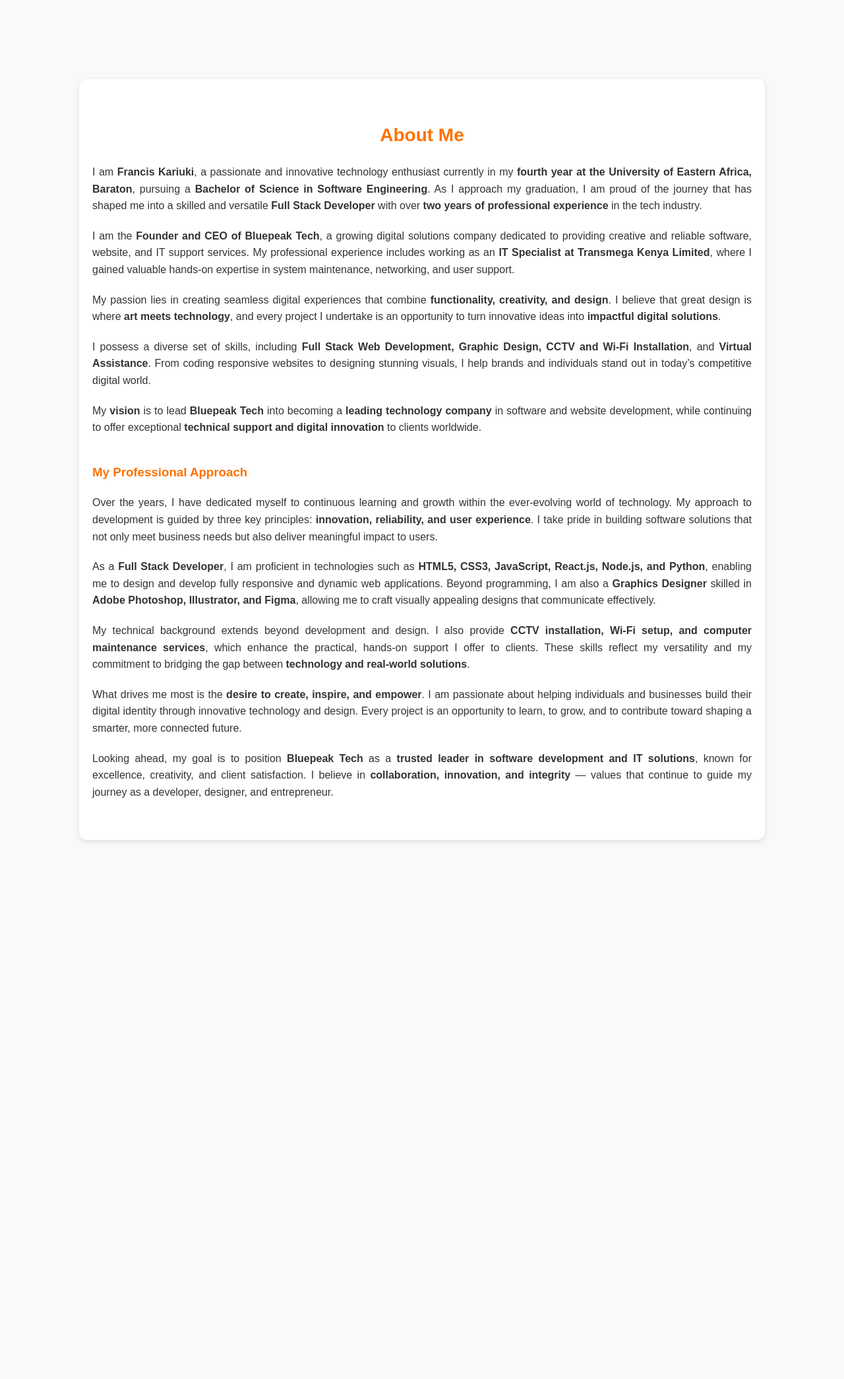
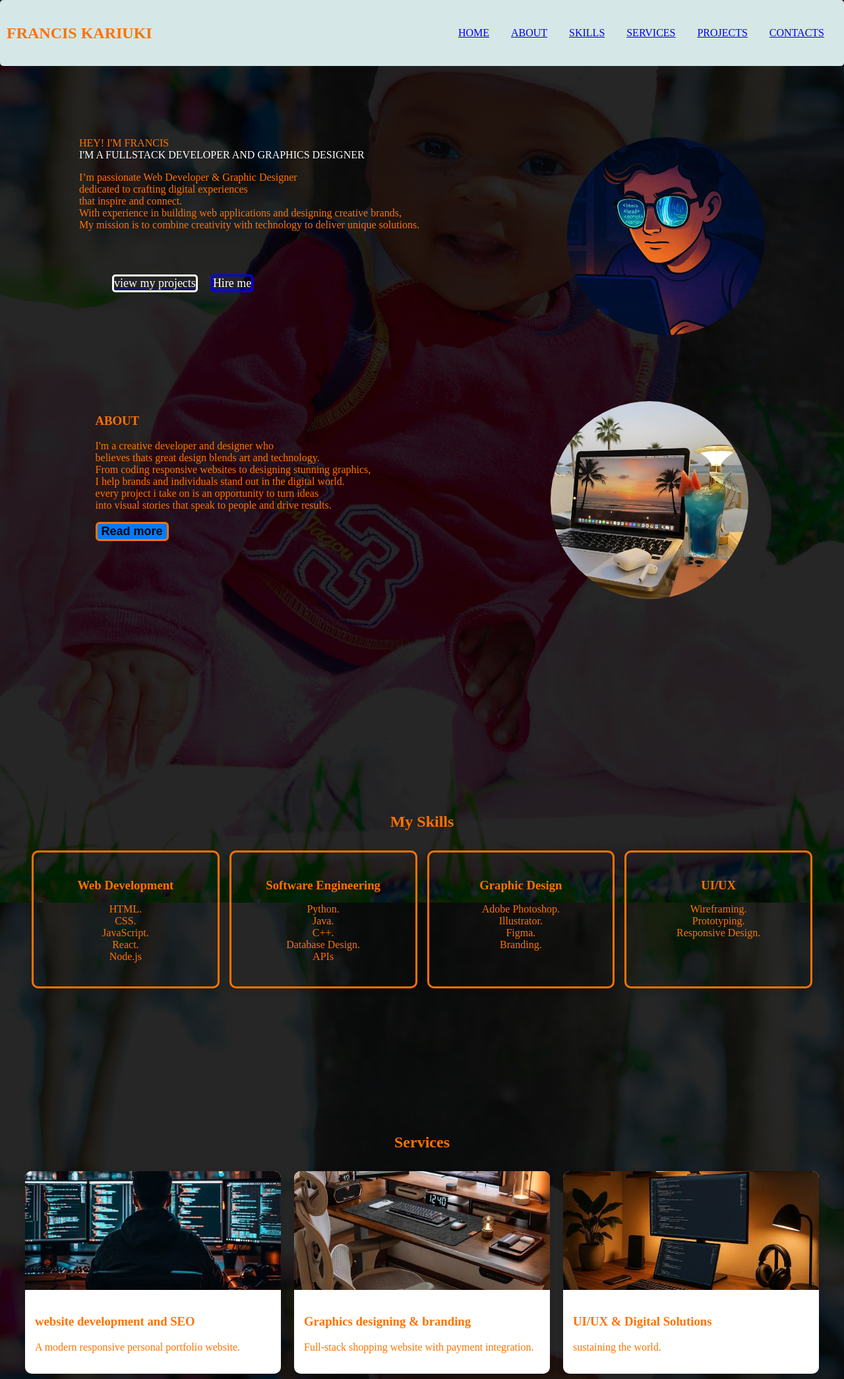
Before and after one commit to frankariuki86-png/myportifolio, a plain HTML site: page index.html in a window 1280 px wide. Shown: the top 2090 px of the page at 66% size. Before the commit the page ends 1393 px from the top, so only its background shows below. Drawn offline with Linux system fonts and the light colour scheme.

Commit message:
Add files via upload

```diff
--- a/index.html
+++ b/index.html
@@ -1,86 +1,273 @@
 <!DOCTYPE html>
-<html lang="en">
+<html>
   <head>
-  <meta charset="UTF-8">
+    <title>FRANCIS KARIUKI</title>
+    <link rel="stylesheet" href="stylesheet.css">
     <meta name="viewport" content="width=device-width, initial-scale=1.0">
-  <title>About Me - Francis Kariuki | Bluepeak Tech</title>
-  <link rel="stylesheet" href="bluepeak.css">
-  <style>
-    /* Additional About page styling */
-    body {
-      font-family: Arial, sans-serif;
-      margin: 0;
-      padding: 0;
-      background-color: #f8f9fa;
-      color: #333;
-      line-height: 1.6;
-    }
+  </head>
+  <body class="body">
+   <header class="head">
+  <div class="header">
+    <div class="right-section">
+      <div class="my-name">FRANCIS KARIUKI</div>
+    </div>
 
-    .about-container {
-      max-width: 1000px;
-      margin: 120px auto;
-      padding: 40px 20px;
-      background: #fff;
-      border-radius: 12px;
-      box-shadow: 0 3px 10px rgba(0,0,0,0.1);
-    }
+    <!-- Mobile toggle button -->
+    <button class="mobile-toggle" aria-label="Open menu" id="mobileBtn">☰</button>
 
-    .about-container h2 {
-      color: #ff7200;
-      text-align: center;
-      margin-bottom: 20px;
-      font-size: 28px;
-    }
+    <nav class="left-section" id="navLinks">
+      <a href="#home">HOME</a>
+      <a href="#about">ABOUT</a>
+      <a href="#skills">SKILLS</a>
+      <a href="#services">SERVICES</a>
+      <a href="#projects">PROJECTS</a>
+      <a href="#contact">CONTACTS</a>
+    </nav>
+  </div>
+</header>
 
-    .about-container h3 {
-      color: #ff7200;
-      margin-top: 40px;
-    }
 
-    .about-container p {
-      margin-bottom: 20px;
-      text-align: justify;
-    }
+        <section>
+          <div class="home-tab" id="home">
+        <div>
+            <div>HEY! I'M FRANCIS</div>
+        <div class="intro">I'M A FULLSTACK DEVELOPER AND GRAPHICS DESIGNER</div>
+        <div><p>I’m passionate Web Developer & Graphic Designer <br>
+            dedicated to crafting digital experiences <br>
+            that inspire and connect. <br>
+            With experience in building web applications and designing creative brands,<br>
+            My mission is to combine creativity with technology to deliver unique solutions.</p>
+        </div >
+        <div class="hire">
+            <a href="#projects"><div class="project-button">view my projects</div></a>
+            <a href="#contact"><div class="hire-us">Hire me</div></a>
+        </div>
+        </div>
+        <div>
+            <img src="photos/FB_IMG_1759422808798.jpg" class="profile-picture" alt="profile picture">
+        </div>
+      </div>
+        </section>
 
-    @media (max-width: 768px) {
-      .about-container {
-        margin: 100px 20px;
-        padding: 25px;
-      }
 
-      .about-container h2 {
-        font-size: 24px;
-      }
-    }
-  </style>
-</head>
-<body>
+      <section>
+        <div class="about" id="about">
+        <div>
+        <h3>ABOUT</h3>
+         <p>
+            I'm a creative developer and designer who <br>
+             believes thats great design blends art and technology. <br>
+            From coding responsive websites to designing stunning graphics, <br>
+            I help brands and individuals stand out in the digital world. <br>
+            every project i take on is an opportunity to turn ideas <br>
+            into visual stories that speak to people and drive results.
+        </p>
+       <a href="c:\Users\Hp\Desktop\index.html"><button class="read-about-me">Read more</button></a>
+    </div>
+    <div class="about-photo">
+        <img src="photos/FB_IMG_1761056740206.jpg" class="about-pic" alt="about us photo">
+    </div>
+      </div>
+      </section>
 
-  <section class="about-container" id="about">
-    <h2>About Me</h2>
+    <section class="skills" id="skills">
+    <h2>My Skills</h2>
+    <div class="skills-grid">
+      <div class="skill">
+        <h3>Web Development</h3>
+        <p>HTML. <br> CSS. <br> JavaScript. <br> React. <br> Node.js</p>
+      </div>
+      <div class="skill">
+        <h3>Software Engineering</h3>
+        <p>Python. <br> Java. <br> C++. <br> Database Design. <br> APIs</p>
+      </div>
+      <div class="skill">
+        <h3>Graphic Design</h3>
+        <p>Adobe Photoshop. <br> Illustrator. <br> Figma. <br> Branding.</p>
+      </div>
+      <div class="skill">
+        <h3>UI/UX</h3>
+        <p>Wireframing. <br> Prototyping. <br> Responsive Design.</p>
+      </div>
+    </div>
+  </section>
 
-    <p>I am <strong>Francis Kariuki</strong>, a passionate and innovative technology enthusiast currently in my <strong>fourth year at the University of Eastern Africa, Baraton</strong>, pursuing a <strong>Bachelor of Science in Software Engineering</strong>. As I approach my graduation, I am proud of the journey that has shaped me into a skilled and versatile <strong>Full Stack Developer</strong> with over <strong>two years of professional experience</strong> in the tech industry.</p>
+  <section class="services" id="services">
+    <h2>Services</h2>
+    <div class="services-grid">
+      <div class="service">
+        <img src="photos/FB_IMG_1760515070838.jpg" alt="service">
+        <div>
+          <h3>website development and SEO</h3>
+          <p>A modern responsive personal portfolio website.</p>
+        </div>
+      </div>
+      <div class="service">
+        <img src="photos/FB_IMG_1760685368550.jpg" alt="service">
+        <div>
+          <h3>Graphics designing & branding</h3>
+          <p>Full-stack shopping website with payment integration.</p>
+        </div>
+      </div>
+      <div class="service">
+        <img src="photos/FB_IMG_1760962949202.jpg" alt="service">
+        <div>
+          <h3>UI/UX & Digital Solutions</h3>
+          <p>sustaining the world.</p>
+        </div>
+      </div>
+    </div>
 
-    <p>I am the <strong>Founder and CEO of Bluepeak Tech</strong>, a growing digital solutions company dedicated to providing creative and reliable software, website, and IT support services. My professional experience includes working as an <strong>IT Specialist at Transmega Kenya Limited</strong>, where I gained valuable hands-on expertise in system maintenance, networking, and user support.</p>
+    <div class="services-grid">
+      <div class="service">
+        <img src="photos/FB_IMG_1761808415939.jpg" alt="service">
+        <div>
+          <h3>cctv and wifi installation</h3>
+          <p>A modern responsive personal portfolio website.</p>
+        </div>
+      </div>
+      <div class="service">
+        <img src="photos/FB_IMG_1761122187271.jpg" alt="service">
+        <div>
+          <h3>Computer installation</h3>
+          <p>Full-stack shopping website with payment integration.</p>
+        </div>
+      </div>
+      <div class="service">
+        <img src="photos/FB_IMG_1760687738362.jpg" alt="service">
+        <div>
+          <h3>Maintenance services</h3>
+          <p>sustaining the world.</p>
+        </div>
+      </div>
+    </div>
+  </section>
 
-    <p>My passion lies in creating seamless digital experiences that combine <strong>functionality, creativity, and design</strong>. I believe that great design is where <strong>art meets technology</strong>, and every project I undertake is an opportunity to turn innovative ideas into <strong>impactful digital solutions</strong>.</p>
 
-    <p>I possess a diverse set of skills, including <strong>Full Stack Web Development, Graphic Design, CCTV and Wi-Fi Installation</strong>, and <strong>Virtual Assistance</strong>. From coding responsive websites to designing stunning visuals, I help brands and individuals stand out in today’s competitive digital world.</p>
 
-    <p>My <strong>vision</strong> is to lead <strong>Bluepeak Tech</strong> into becoming a <strong>leading technology company</strong> in software and website development, while continuing to offer exceptional <strong>technical support and digital innovation</strong> to clients worldwide.</p>
+ <section class="projects" id="projects">
+    <h2 >Projects</h2>
+    <div class="projects-grid">
+      <div class="project">
+        <img src="photos/FB_IMG_1760636859504 copy.jpg" alt="Project">
+        <div>
+          <h3>Portfolio Website</h3>
+          <p>A modern responsive personal portfolio website.</p>
+        </div>
+      </div>
+      <div class="project">
+        <img src="photos/FB_IMG_1761646369442.jpg" alt="Project">
+        <div>
+          <h3>E-commerce Platform</h3>
+          <p>Full-stack shopping website with payment integration.</p>
+        </div>
+      </div>
+      <div class="project">
+        <img src="photos/farm.jpg" alt="Project">
+        <div>
+          <h3>Farmers nation</h3>
+          <p>sustaining the world.</p>
+        </div>
+      </div>
+    </div>
+  </section>
 
-    <h3>My Professional Approach</h3>
+<div class="contacts-section">
+  <div>
+<section id="contact" class="contact-section">
+  <h2 class="contact-title">Contact Me</h2>
+  <p class="contact-text">Get in touch</p>
 
-    <p>Over the years, I have dedicated myself to continuous learning and growth within the ever-evolving world of technology. My approach to development is guided by three key principles: <strong>innovation, reliability, and user experience</strong>. I take pride in building software solutions that not only meet business needs but also deliver meaningful impact to users.</p>
+  <form class="contact-form" action="#" method="post">
+    <div class="form-group">
+      <label for="name" class="form-label">Full Name:</label>
+      <input type="text" id="name" name="name" class="form-input" placeholder="Enter your full name" required>
+    </div>
 
-    <p>As a <strong>Full Stack Developer</strong>, I am proficient in technologies such as <strong>HTML5, CSS3, JavaScript, React.js, Node.js, and Python</strong>, enabling me to design and develop fully responsive and dynamic web applications. Beyond programming, I am also a <strong>Graphics Designer</strong> skilled in <strong>Adobe Photoshop, Illustrator, and Figma</strong>, allowing me to craft visually appealing designs that communicate effectively.</p>
+    <div class="form-group">
+      <label for="email" class="form-label">Email Address:</label>
+      <input type="email" id="email" name="email" class="form-input" placeholder="Enter your email" required>
+    </div>
 
-    <p>My technical background extends beyond development and design. I also provide <strong>CCTV installation, Wi-Fi setup, and computer maintenance services</strong>, which enhance the practical, hands-on support I offer to clients. These skills reflect my versatility and my commitment to bridging the gap between <strong>technology and real-world solutions</strong>.</p>
+    <div class="form-group">
+      <label for="message" class="form-label">Your Message:</label>
+      <textarea id="message" name="message" class="form-textarea" rows="5" placeholder="Write your message..." required></textarea>
+    </div>
 
-    <p>What drives me most is the <strong>desire to create, inspire, and empower</strong>. I am passionate about helping individuals and businesses build their digital identity through innovative technology and design. Every project is an opportunity to learn, to grow, and to contribute toward shaping a smarter, more connected future.</p>
+    <button type="submit" class="btn-submit">Send Message</button>
+  </form>
+</section>
+</div>
 
-    <p>Looking ahead, my goal is to position <strong>Bluepeak Tech</strong> as a <strong>trusted leader in software development and IT solutions</strong>, known for excellence, creativity, and client satisfaction. I believe in <strong>collaboration, innovation, and integrity</strong> — values that continue to guide my journey as a developer, designer, and entrepreneur.</p>
-  </section>
+
+
+
+<footer class="footer">
+  <div class="contact-footer">
+    <div>
+  <section >
+  <h2>Contact Me</h2>
+  <p class="contact-message">
+    I’m always open to discussing new projects, <br>
+    creative ideas, or opportunities to be part of your vision.<br>
+    Feel free to reach out — I’ll get back <br> to you as soon as possible.
+  </p>
+</div>
+
+<div class="contact-info">
+    <p><strong>📞 Call Me:</strong> <a href="tel:+254711768878">+254 711768878</a></p>
+    <p><strong>📧 Email:</strong> <a href="mailto:frankariuki86@gmail.com">frankariuki86@gmail.com</a></p>
+    <p><strong>💬 WhatsApp:</strong> <a href="https://wa.me/254711768878" target="_blank">Chat on WhatsApp</a></p>
+</div>
+
+<div class="social-links">
+    <p>Visit my social media:</p>
+    <a href="https://facebook.com/" target="_blank" class="social-btn">Facebook</a>
+    <a href="https://instagram.com/" target="_blank" class="social-btn">Instagram</a>
+    <a href="https://linkedin.com/" target="_blank" class="social-btn">LinkedIn</a>
+    <a href="https://github.com/" target="_blank" class="social-btn">GitHub</a>
+</div>
+  </div>
+
+ <div class="copy">
+    <div>
+       <span>© <span id="year"></span> Francis Ngugi Kariuki. All rights reserved.</span>
+    </div>
+    <div>
+      developed by <a href="#">Francis Kariuki</a>
+    </div>
+      <div>
+        <a href="#home" >Back to top ↑</a>
+      </div>
+      </div>
+    </div>
+</footer>
 
     </body>
 </html>
+
+<script>
+  const mobileBtn = document.getElementById('mobileBtn');
+  const navLinks = document.getElementById('navLinks');
+
+  mobileBtn.onclick = () => {
+    const isOpen = navLinks.classList.toggle('active');
+    document.body.classList.toggle('menu-open', isOpen);
+  };
+
+  // Close the menu when resizing to desktop
+  window.onresize = () => {
+    if (window.innerWidth > 768) {
+      navLinks.classList.remove('active');
+      document.body.classList.remove('menu-open');
+    }
+  };
+
+  // Optional: close menu when a link is clicked
+  document.querySelectorAll('.left-section a').forEach(link => {
+    link.addEventListener('click', () => {
+      navLinks.classList.remove('active');
+      document.body.classList.remove('menu-open');
+    });
+  });
+</script>
```
Lines whose indentation alone changed are shown as unchanged.
